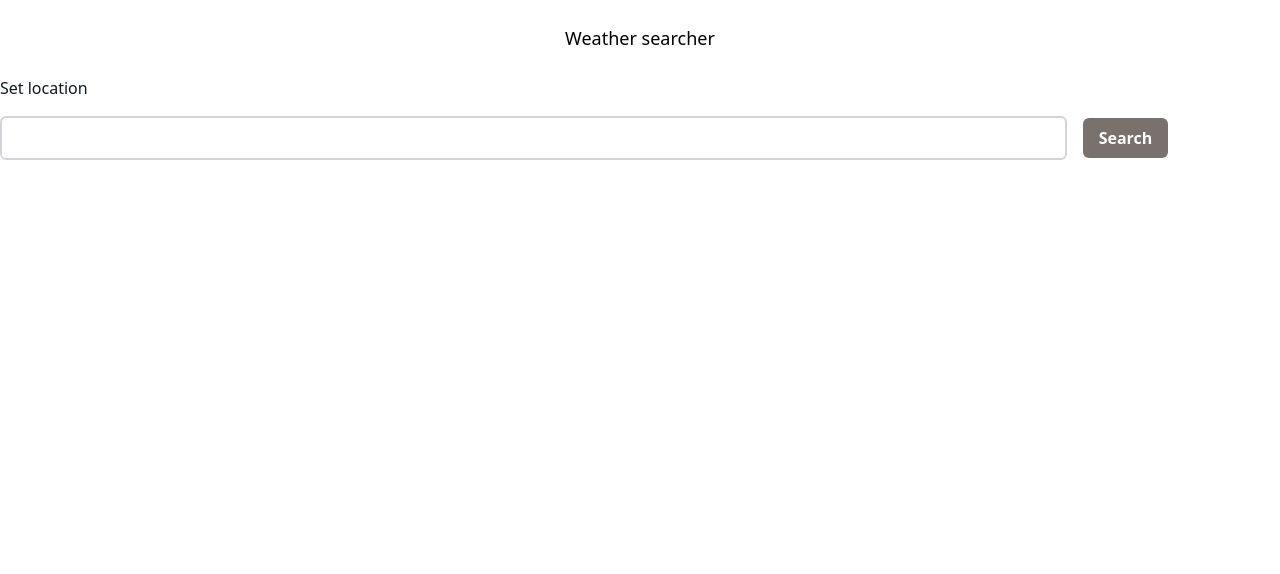
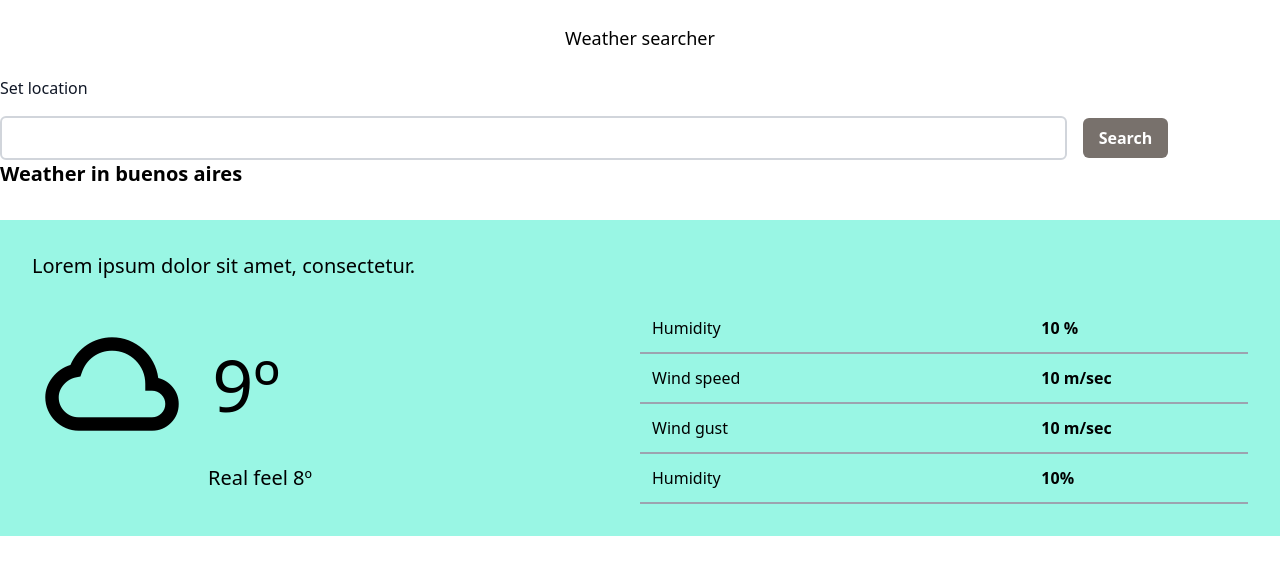
Before and after one commit to cristian-corbalan/weather-app, a plain HTML site: page index.html in a window 1280 px wide. Drawn offline with nearby package versions, Linux system fonts and the light colour scheme.

Commit message:
Simulate search result structure in HTML

```diff
--- a/index.html
+++ b/index.html
@@ -15,6 +15,8 @@
 
     <!-- Main script -->
     <script src="scripts/main.js" defer></script>
+
+    <link rel="stylesheet" href="stylesheets/main.css">
 </head>
 <body>
 <div class="container m-auto">
@@ -43,7 +45,26 @@
         </header>
 
         <article id="content">
+            <h1 class="font-bold text-xl mb-8">Weather in buenos aires</h1>
 
+            <div class="bg-teal-200 p-8">
+                <div class="flex flex-wrap">
+                    <p class="text-xl font-medium w-full mb-6">Lorem ipsum dolor sit amet, consectetur.</p>
+
+                    <p class="w-1/2">
+                        <i class='bx bx-cloud weather-icon align-middle' title="Cloud icon"></i>
+                        <span class="text-7xl align-middle pl-4"><span class="sr-only">Current temperature </span> 9º</span>
+                        <span class="block text-xl real-feel">Real feel 8º</span>
+                    </p>
+
+                    <ul class="w-1/2">
+                        <li class="flex p-3 border-b-2 border-gray-400"><span class="w-2/3">Humidity</span> <span class="font-bold">10 %</span></li>
+                        <li class="flex p-3 border-b-2 border-gray-400"><span class="w-2/3">Wind speed</span> <span class="font-bold">10 m/sec</span></li>
+                        <li class="flex p-3 border-b-2 border-gray-400"><span class="w-2/3">Wind gust</span> <span class="font-bold">10 m/sec</span></li>
+                        <li class="flex p-3 border-b-2 border-gray-400"><span class="w-2/3">Humidity</span> <span class="font-bold">10%</span></li>
+                    </ul>
+                </div>
+            </div>
         </article>
     </main>
 </div>
--- a/stylesheets/main.scss
+++ b/stylesheets/main.scss
@@ -0,0 +1,21 @@
+  html,
+  body{
+    height: 100%;
+  }
+
+  .weather-icon{
+    font-size: 160px;
+  }
+
+  .sr-only{
+    position:absolute;
+    left:-10000px;
+    top:auto;
+    width:1px;
+    height:1px;
+    overflow:hidden;
+  }
+
+  .real-feel{
+    margin-left: 176px;
+  }
```
Also changed, not shown: stylesheets/main.css, 1 other file.
